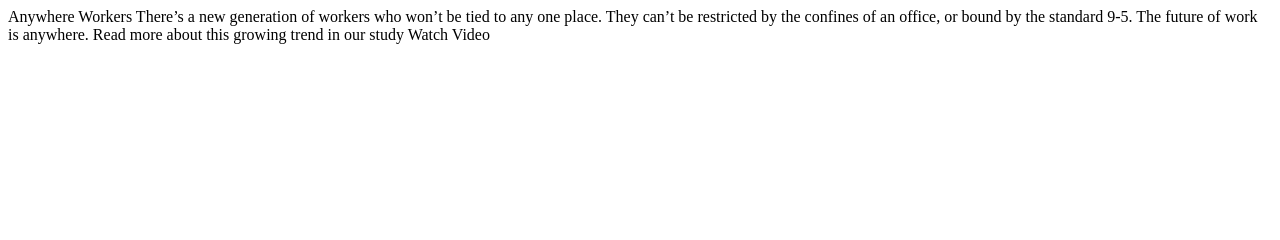
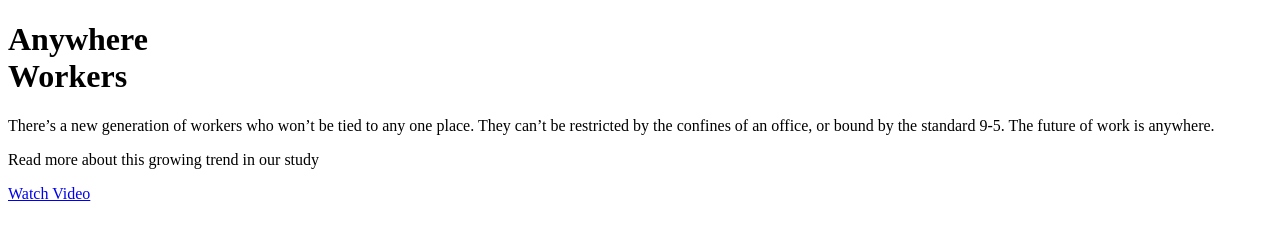
Before and after one commit to EHB-MCT/web1-exercise-04-anywhere-workers-KellyVanderStock, a plain HTML site: page index.html in a window 1280 px wide. Drawn offline with Linux system fonts and the light colour scheme.

Commit message:
Stylesheet aangemaakt, tekst en tags ingevoegd

```diff
--- a/index.html
+++ b/index.html
@@ -4,10 +4,15 @@
 		<meta charset="UTF-8" />
 		<meta http-equiv="X-UA-Compatible" content="IE=edge" />
 		<meta name="viewport" content="width=device-width, initial-scale=1.0" />
-		<title>Document</title>
+		<title>Anywhere workers</title>
+        <link rel="stylesheet" href="style.css">
 	</head>
+
 	<body>
-		Anywhere Workers There’s a new generation of workers who won’t be tied to any one place. They can’t be restricted by the confines of an office, or bound by the standard 9-5. The future of work is anywhere. Read more about this growing trend in
-		our study Watch Video
+		<h1>Anywhere <br>Workers</h1>
+        <p>There’s a new generation of workers who won’t be tied to any one place. They can’t be restricted by the confines of an office, or bound by the standard 9-5. The future of work is anywhere.</p>
+
+    <p>Read more about this growing trend in our study</p>
+    <a href="#">Watch Video<a/>
 	</body>
 </html>
```
Also changed, not shown: style.css (added).
